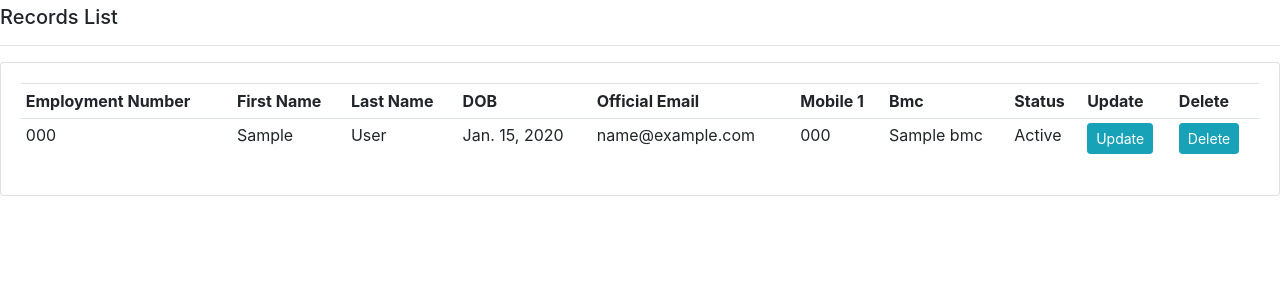
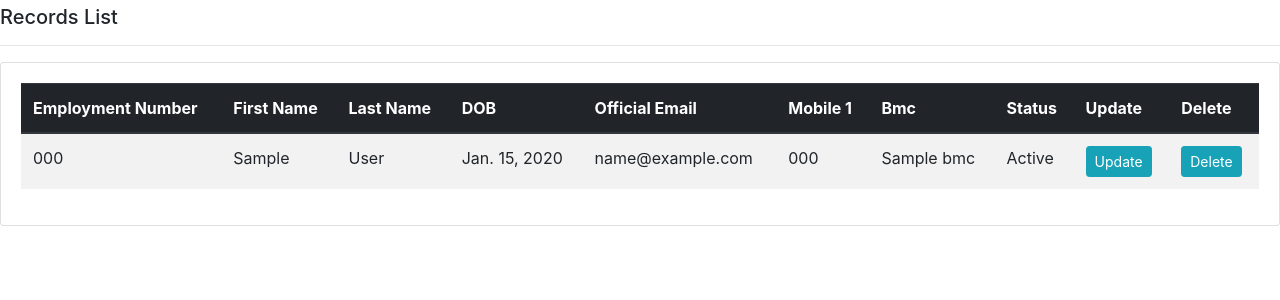
Before and after one commit to clement-danso/wnr, a Django app: page /recordlist/ in a window 1280 px wide. Shown: the part 80-380 px from the top of the page. Run offline with Django 3.2, Linux system fonts and the light colour scheme; a user stored in the database is signed in; tables that the repository leaves empty hold one stand-in row (values such as "Sample post"); some libraries are stand-ins or nearby versions.

Commit message:
Changes to be committed:

```diff
--- a/smsapp/templates/smsapp/base.html
+++ b/smsapp/templates/smsapp/base.html
@@ -16,6 +16,8 @@
 
 <!--links to static files-->
   <link rel="stylesheet" type="text/css" href="{% static 'css/sticky-footer-navbar.css' %}">
+
+
 
 </head>
 
--- a/smsapp/templates/smsapp/deliveries.html
+++ b/smsapp/templates/smsapp/deliveries.html
@@ -17,7 +17,8 @@
 		<hr>
 		<div class="card card-body">
 
-			<table class="table">
+			<table class="table table-striped">
+				<thead class="thead-dark">
 				<tr>
 					<th>Delivery Status</th>
 					<th>SMS Type</th>
@@ -27,6 +28,7 @@
 					<th>Credit Used</th>
 					<th>Credit Left</th>
 				</tr>
+				</thead>
 
 				{% for delivery in delivs %}
 				<tr>
--- a/smsapp/templates/smsapp/records.html
+++ b/smsapp/templates/smsapp/records.html
@@ -13,11 +13,12 @@
 
 <div class="row">
 	<div class="col-md-12">
-		<h5>Records List</h5>
+		<b><h5>Records List</h5></b>
 		<hr>
 		<div class="card card-body">
 
-			<table class="table table-sm">
+			<table class="table table-striped">
+				<thead class="thead-dark">
 				<tr>
 					<th>Employment Number</th>
 					<th>First Name</th>
@@ -31,6 +32,7 @@
 					<th>Delete</th>
 
 				</tr>
+				</thead>
 				{% for record in recods %}
 				<tr>
 					<td>{{ record.EmpNumber }}</td>
```
Also changed, not shown: smsapp/templates/smsapp/dashboard.html (+6 -2 lines).
